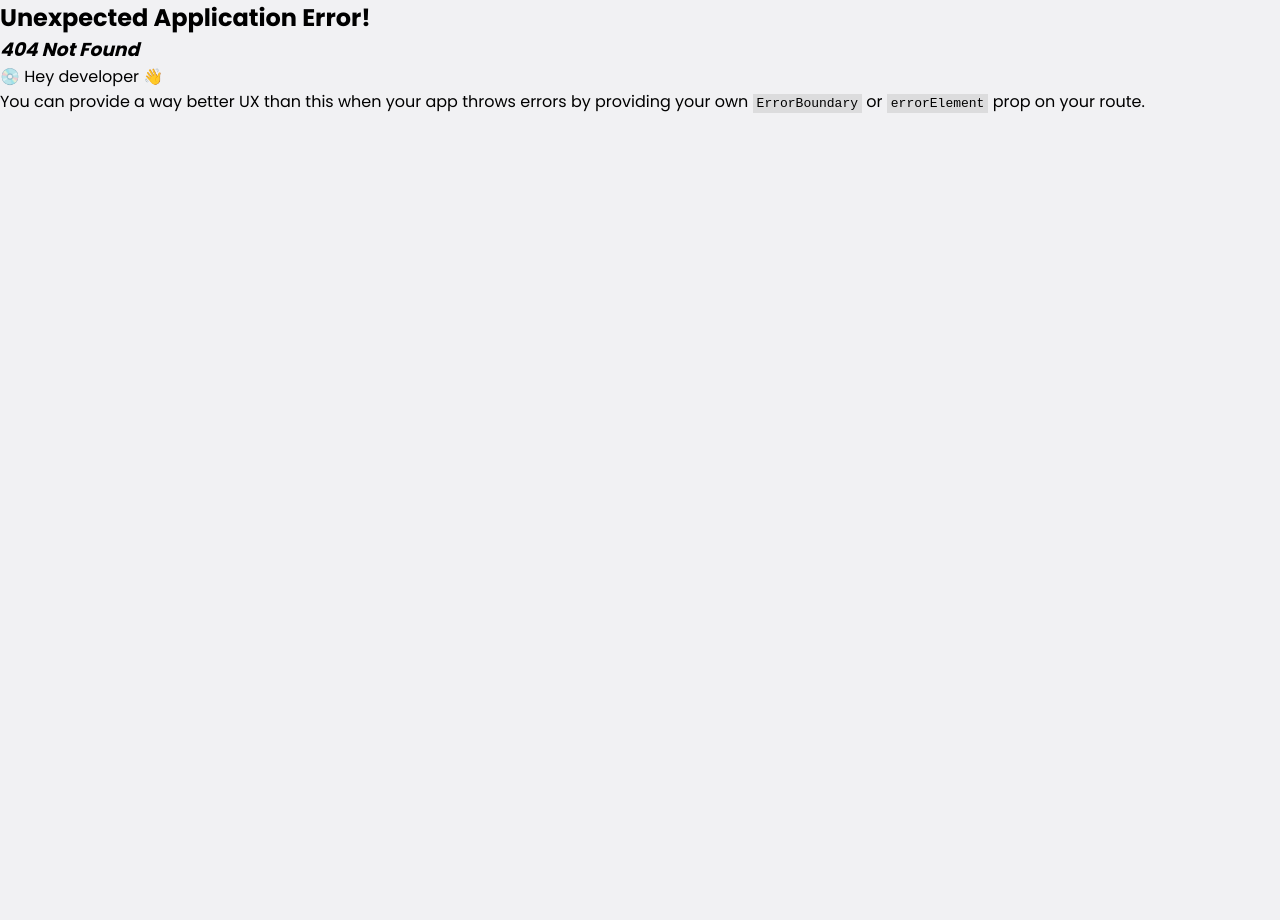
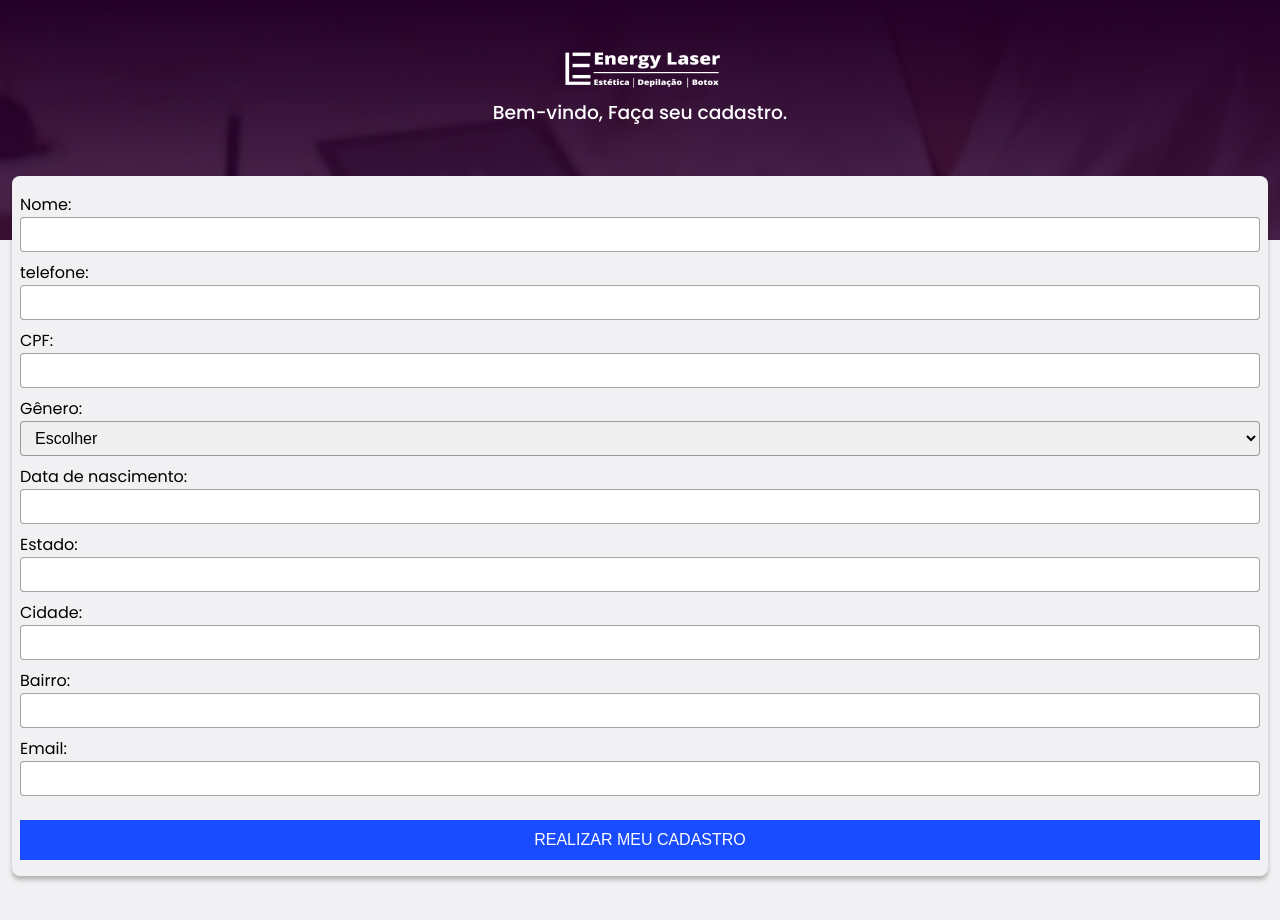
Before and after one commit to gabriel-teotonio/Energy-laser, a React (Vite) app: page /cadastro in a window 1280 px wide. Before the commit this address had no page. Shown: the top 920 px of the page. Before the commit the page ends 800 px from the top, so only its background shows below. Built offline with nearby package versions, Linux system fonts and the light colour scheme.

Commit message:
feat: cria a pagina de cadastro do proprio cliente

```diff
--- a/src/components/FormCliente/FormCliente.jsx
+++ b/src/components/FormCliente/FormCliente.jsx
@@ -11,6 +11,7 @@ export const Form = styled.form`
    display: flex;
    flex-direction: column;
    width: 320px;
+   gap: 8px;
 
    button{
       margin-top: 1rem;
@@ -50,6 +51,11 @@ const schema = yup.object({
    telefone: yup.string().required("Este campo é obrigatório! preencha"),
    cpf: yup.string().required("Este campo é obrigatório! preencha"),
    genero: yup.string().required("Este campo é obrigatório! preencha"),
+   dataNascimento: yup.string().required("Este campo é obrigatório! preencha"),
+   bairro: yup.string().required("Este campo é obrigatório! preencha"),
+   cidade: yup.string().required("Este campo é obrigatório! preencha"),
+   estado: yup.string().required("Este campo é obrigatório! preencha"),
+   email: yup.string().required("Este campo é obrigatório! preencha"),
 })
 
 export const FormCliente = ({btnTitle, onAction}) => {
@@ -64,13 +70,14 @@ export const FormCliente = ({btnTitle, onAction}) => {
 
    useEffect(() => {
       const cliente = clientes.find(cliente => cliente.id === parseInt(id))
-      console.log(cliente)
-      if(id && cliente) reset({
-         nome: cliente.nome,
-         telefone: cliente.telefone,
-         cpf: cliente.cpf,
-         genero: cliente.genero,
-      })
+      if(id && cliente){
+         reset({
+            nome: cliente.nome,
+            telefone: cliente.telefone,
+            cpf: cliente.cpf,
+            genero: cliente.genero,
+         })
+      }
    },[])
 
   return (
@@ -100,6 +107,31 @@ export const FormCliente = ({btnTitle, onAction}) => {
          </select>
          <ErrorMessage>{errors.genero?.message}</ErrorMessage>
       </FieldBox>
+      <FieldBox>
+         <label>Data de nascimento:</label>
+         <input {...register("dataNascimento")} type="text" />
+         <ErrorMessage>{errors.dataNascimento?.message}</ErrorMessage>
+      </FieldBox>
+      <FieldBox>
+         <label>Estado:</label>
+         <input {...register("estado")} type="text" />
+         <ErrorMessage>{errors.estado?.message}</ErrorMessage>
+      </FieldBox>
+      <FieldBox>
+         <label>Cidade:</label>
+         <input {...register("cidade")} type="text" />
+         <ErrorMessage>{errors.cidade?.message}</ErrorMessage>
+      </FieldBox>
+      <FieldBox>
+         <label>Bairro:</label>
+         <input {...register("bairro")} type="text" />
+         <ErrorMessage>{errors.bairro?.message}</ErrorMessage>
+      </FieldBox>
+      <FieldBox>
+         <label>Email:</label>
+         <input {...register("email")} type="text" />
+         <ErrorMessage>{errors.email?.message}</ErrorMessage>
+      </FieldBox>
       <button type='submit'>{btnTitle}</button>
    </Form>
   )
--- a/src/main.jsx
+++ b/src/main.jsx
@@ -12,6 +12,7 @@ import { RotaProtegida } from './contexts/Auth/requireAuth';
 import { Home } from './routes/Home';
 import { ListaAgendamento } from './routes/Agendamentos/ListaAgendamento';
 import { Agendar } from './routes/Agendar/Agendar';
+import { SignupCliente } from './routes/SignupCliente';
 
 const router = createBrowserRouter([
   {
@@ -59,6 +60,10 @@ const router = createBrowserRouter([
     path: "/login",
     element: <Login />,
   },
+  {
+    path: "/cadastro",
+    element: <SignupCliente />,
+  },
 ]);
 
 ReactDOM.createRoot(document.getElementById('root')).render(
--- /dev/null
+++ b/src/routes/SignupCliente/index.jsx
@@ -0,0 +1,56 @@
+import styled from "styled-components"
+import { FormCliente } from "../../components/FormCliente/FormCliente"
+import bgMobile from "../../imgs/bg-mobile.png"
+import Logo from "../../imgs/logo-energy-laser.png"
+
+export const Container = styled.div``
+export const BgContainer = styled.div`
+  background-image: url(${(props) => props.$url});
+  min-height: 240px;
+  background-repeat: no-repeat;
+  background-size: cover;
+
+  display: flex;
+  align-items: center;
+  justify-content: center;
+  flex-direction: column;
+  color: white;
+
+  padding-bottom: 4rem;
+
+  h3{
+    font-weight: 500;
+    margin-top: .5rem;
+  }
+  `
+export const Main = styled.main`
+  padding: 16px 12px;
+  display: flex;
+  justify-content: center;
+
+  form{
+    width: 100%;
+    padding:  1rem .5rem;
+    border-radius: 8px;
+    background: #F1F1F3;
+    box-shadow: 0px 4px 4px 0px rgba(0, 0, 0, 0.25);
+    transform: translateY(-5rem);
+  }
+`
+
+export const SignupCliente = () => {
+  const formSubmit = (data) => {
+    console.log(data)
+  }
+  return (
+    <Container>
+      <BgContainer  $url={`${bgMobile}`}>
+        <img src={Logo} alt="" />
+        <h3>Bem-vindo, Faça seu cadastro.</h3>
+      </BgContainer>
+      <Main>
+        <FormCliente onAction={formSubmit} btnTitle={"Realizar meu cadastro"}/>
+      </Main>
+    </Container>
+  )
+}
```
Also changed, not shown: src/imgs/bg-mobile.png (added).
